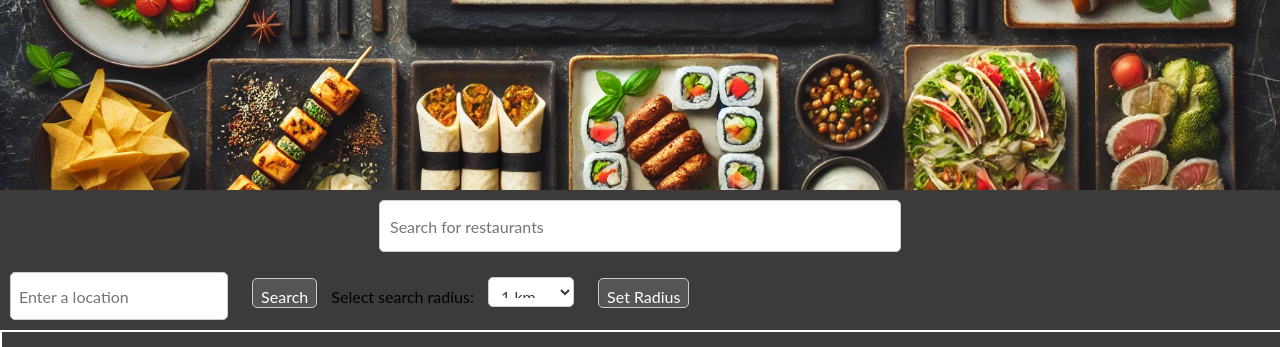
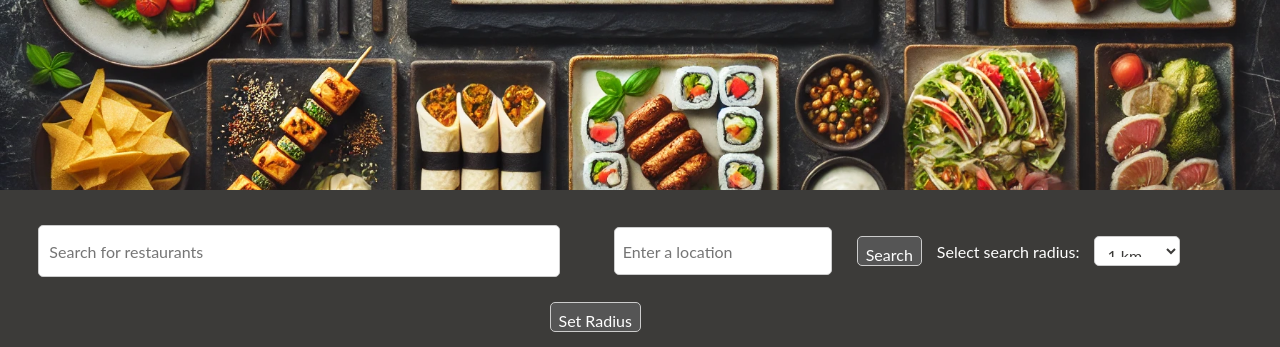
Before and after one commit to palomacardozo/CS2340, a Django app: page / in a window 1280 px wide. Shown: the part 410-757 px from the top of the page. Run offline with Django 5.2, Linux system fonts and the light colour scheme; a map, chart or similar area stays blank; some libraries are stand-ins or nearby versions.

Commit message:
Updated the search area. Centered and on theme.

```diff
--- a/AtlantaFoodFinder/static/main.css
+++ b/AtlantaFoodFinder/static/main.css
@@ -95,8 +95,8 @@ form{
 }
 
 .titleholder{
-    display: 'flex';
-    justify-content:'space-between';
+    display: flex;
+    justify-content:space-between;
     background-color: #4267B2;
     align-items: center;
     height: 40px;
@@ -264,6 +264,17 @@ input[type="text"], select, button {
 
 .search-area {
     padding: 5px 0;
+    display: flex;
+    justify-content: center; /* Centers horizontally */
+    align-items: center;     /* Centers vertically */
+    flex-wrap: wrap;         /* Wraps on smaller screens */
+    gap: 5px;               /* Space between each element */
+    margin-top: 20px;
+    margin-right: 7%; /* Shift to right */
+}
+
+label[for="radius"] {
+    color: white; /* Make the label for search radius white */
 }
 
 button {
--- a/users/templates/users/base.html
+++ b/users/templates/users/base.html
@@ -109,6 +109,7 @@
     </style>
 </head>
 <body>
+
 <div class="header-image">
         <div class = "navbar">
             <a href = "{% url 'home' %}">Home</a>
@@ -120,6 +121,7 @@
         <h2>Explore restaurants near you</h2>
     </div>
 
+<div class="search-area">
     <input id="search-box" type="text" placeholder="Search for restaurants">
     <input id="location-search" type="text" placeholder="Enter a location">
     <button id="location-submit">Search</button>
@@ -133,6 +135,7 @@
         <option value="20000">20 km</option>
     </select>
     <button id="set-radius">Set Radius</button>
+    </div>
 
     <div id="map"></div>
     <div id="place-details"></div>
```
